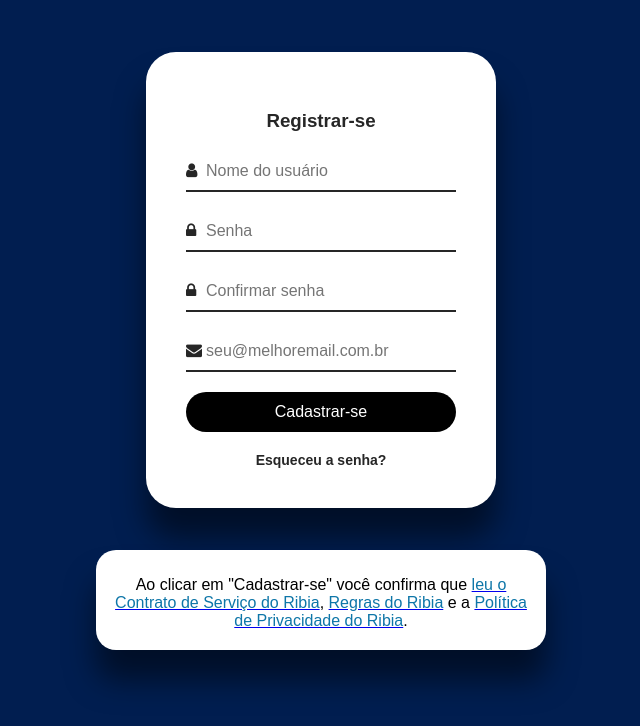
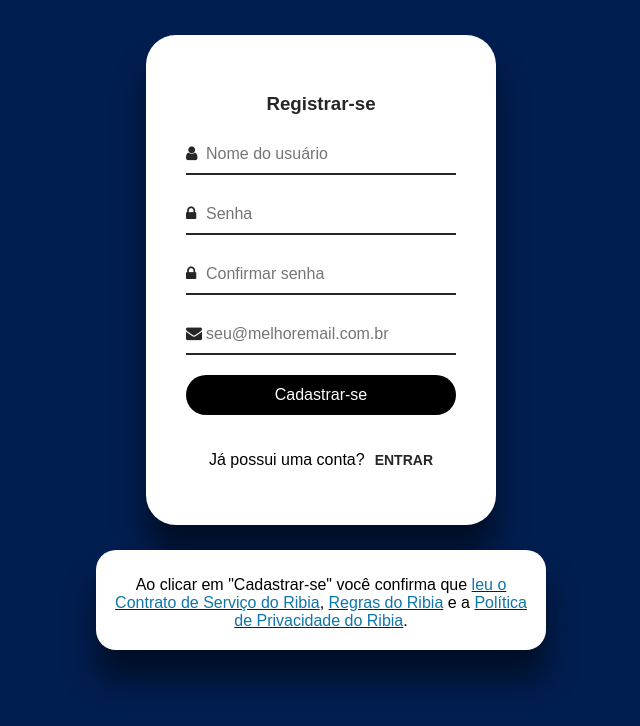
Before and after one commit to Jnrrr/Tela-de-cadastro, a plain HTML site: page index.html in a window 1280 px wide. Shown: the whole page, without its empty margins (319-959 px from the left). Drawn offline with Linux system fonts and the light colour scheme; a script that the page names is missing.

Commit message:
Substituição
"Esqueceu a senha?" foi para "Já possui uma Conta? ENTRAR"

```diff
--- a/CSS/style.css
+++ b/CSS/style.css
@@ -72,7 +72,10 @@ h3{
     font-size: 14px;
     font-weight: bold;
     text-decoration: none;
-    display: block;
+    margin-left: 10px;
+}
+
+.loginBox p{
     text-align: center;
 }
 
--- a/index.html
+++ b/index.html
@@ -37,7 +37,7 @@
 
         <input type="submit" value="Cadastrar-se">
     </form>
-    <a href="#">Esqueceu a senha?</a>
+    <p>Já possui uma conta?<a href="#">ENTRAR</a></p>
 </div>
 <div class="termos">
     <p>
```
